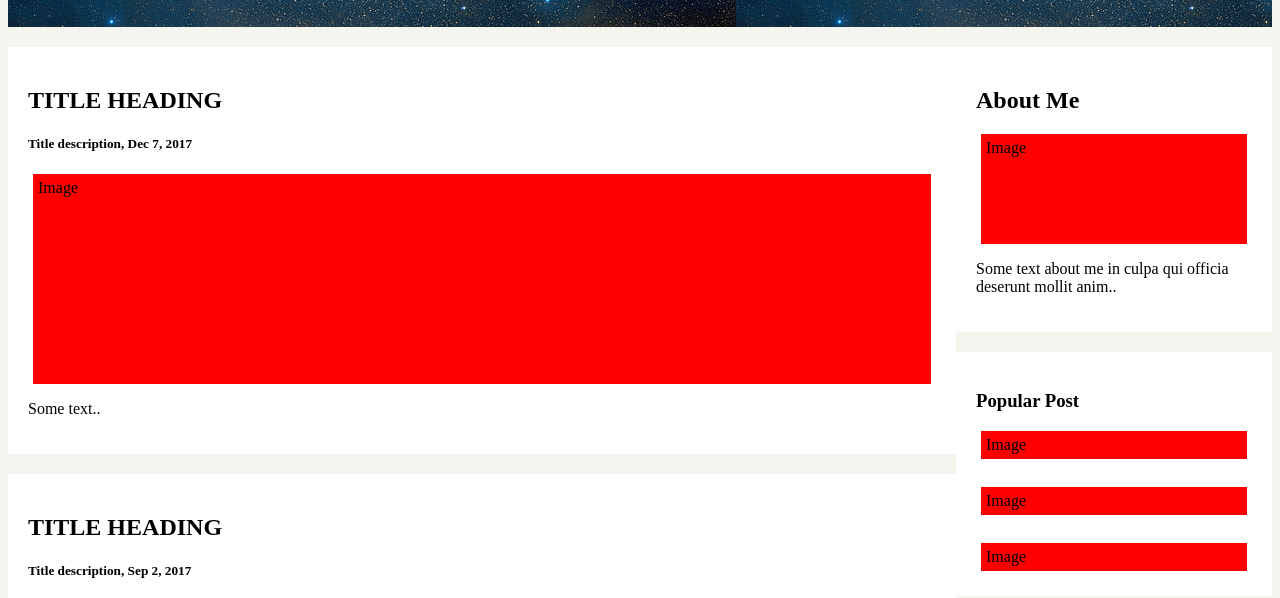
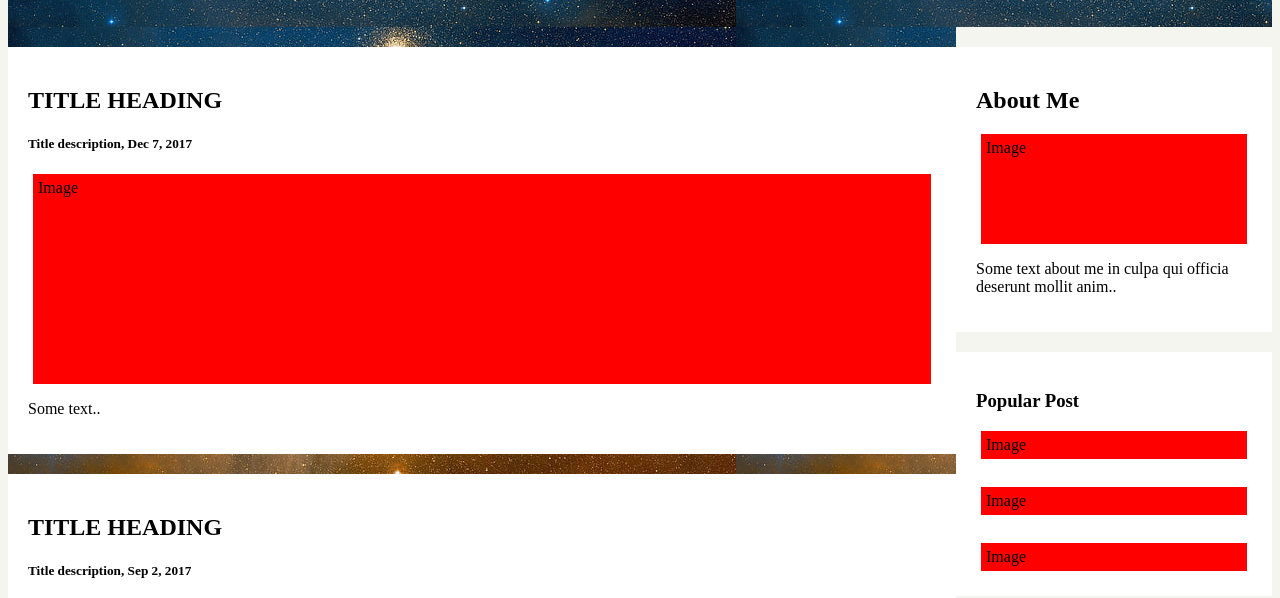
Before and after one commit to yassenshopov/bozhenastella.com, a plain HTML site: page blog/index.html in a window 1280 px wide. Shown: the part 150-748 px from the top of the page. Drawn offline with Linux system fonts and the light colour scheme; files whose address does not match are found by name; a web font is replaced by a local one.

Commit message:
Update Blog_CSS.css

```diff
--- a/blog/Blog_CSS.css
+++ b/blog/Blog_CSS.css
@@ -23,6 +23,7 @@
 /* Create two unequal columns that floats next to each other */
 /* Left column */
 .leftcolumn {
+  background-image: url("antares.jpg");
   float: left;
   width: 75%;
 }
```
